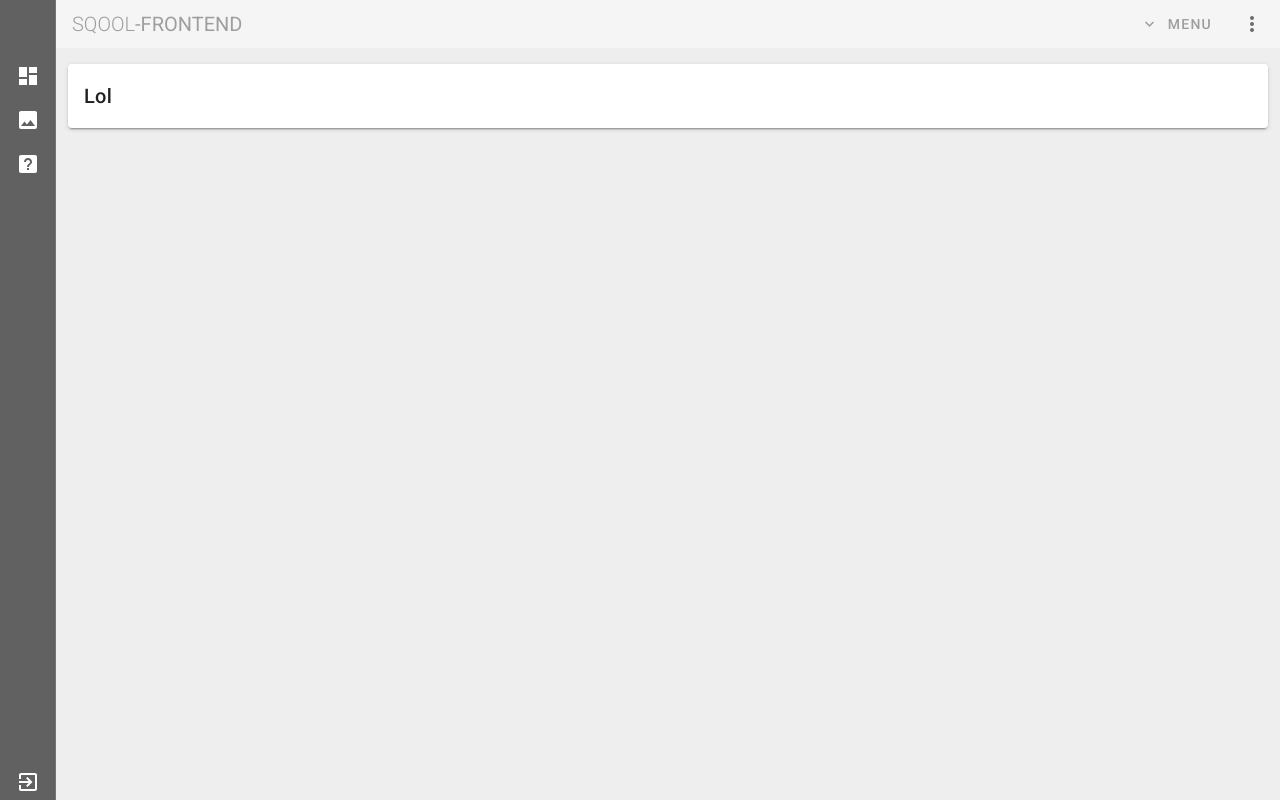
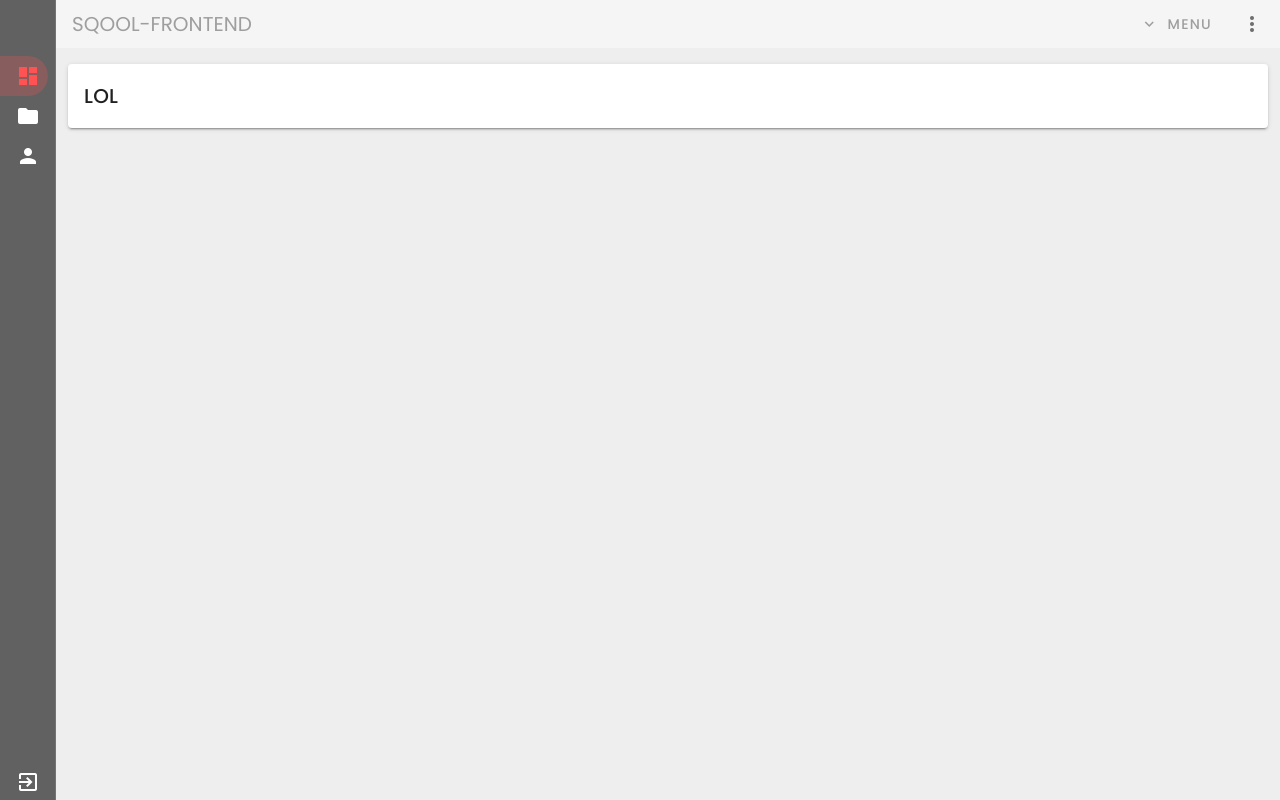
Before and after one commit to ghostcoding-devs/sqool-frontend, a Vue app: page / in a window 1280 px wide. Built offline with nearby package versions, Linux system fonts and the light colour scheme.

Commit message:
added poppins font

```diff
--- a/src/App.vue
+++ b/src/App.vue
@@ -26,3 +26,17 @@ export default {
   }
 }
 </script>
+<style lang="scss" scoped>
+@import url('https://fonts.googleapis.com/css?family=Poppins:400,500&display=swap');
+ body {
+    padding: 0;
+    margin: 0;
+  }
+#inspire {
+  padding: 0;
+  margin: 0;
+  font-family: 'Poppins', Helvetica, Arial, sans-serif; /* this was it */
+  -webkit-font-smoothing: antialiased;
+  -moz-osx-font-smoothing: grayscale;
+}
+</style>
--- a/src/components/Navigation/Sidedrawer.vue
+++ b/src/components/Navigation/Sidedrawer.vue
@@ -1,12 +1,16 @@
 <template>
-  <v-navigation-drawer dark app clipped-right mini-variant permanent color="#616161">
+  <v-navigation-drawer dark app clipped-right mini-variant color="#616161">
     <v-list-item>
     </v-list-item>
-    <v-list dense nav>
-      <v-list-item v-for="item in items" :key="item.title" link>
+    <v-list dense shaped>
+      <v-list-item v-for="item in items" :key="item.text" router :to="item.route" color="primary">
         <v-list-item-icon>
-          <v-icon>{{ item.icon }}</v-icon>
+          <v-icon v-text="item.icon"></v-icon>
         </v-list-item-icon>
+        <v-list-item-content>
+          <v-list-item-title v-text="item.text"></v-list-item-title>
+        </v-list-item-content>
+        <v-list-item-title>{{ item.text }}</v-list-item-title>
       </v-list-item>
     </v-list>
     <template v-slot:append>
@@ -23,9 +27,9 @@ export default {
   data ()  {
     return {
       items: [
-        { title: 'Dashboard', icon: 'mdi-view-dashboard' },
-        { title: 'Photos', icon: 'mdi-image' },
-        { title: 'About', icon: 'mdi-help-box' },
+        { icon: 'dashboard', text: 'Übersicht', route: '/' },
+        { icon: 'folder', text: 'My Projects', route: '/projects' },
+        { icon: 'person', text: 'Team', route: '/team' }
       ]
     }
   }
--- a/src/plugins/vuetify.js
+++ b/src/plugins/vuetify.js
@@ -8,7 +8,7 @@ export default new Vuetify({
   theme: {
     themes: {
       light: {
-        primary: colors.red.accent4,
+        primary: colors.red.accent2,
         secondary: colors.blueGrey,
         accent: colors.shades.black,
         error: colors.red.accent3,
--- a/src/router/index.js
+++ b/src/router/index.js
@@ -11,9 +11,9 @@ const routes = [
     component: Dashboard
   },
   {
-    path: '/about',
-    name: 'About',
-    component: () => import(/* webpackChunkName: "about" */ '../views/About.vue')
+    path: '/',
+    name: 'Dashboard',
+    component: () => import(/* webpackChunkName: "about" */ '../views/Dashboard.vue')
   }
 ]
 
--- a/src/views/About.vue
+++ /dev/null
@@ -1,5 +0,0 @@
-<template>
-  <div class="about">
-    <h1>This is an about page</h1>
-  </div>
-</template>
--- a/src/views/Dashboard.vue
+++ b/src/views/Dashboard.vue
@@ -1,6 +1,6 @@
 <template>
 <v-card>
-  <v-card-title>Lol</v-card-title>
+  <v-card-title>LOL</v-card-title>
 </v-card>
 </template>
 
```
Also changed, not shown: src/views/Home.vue (deleted, +0 -18 lines).
